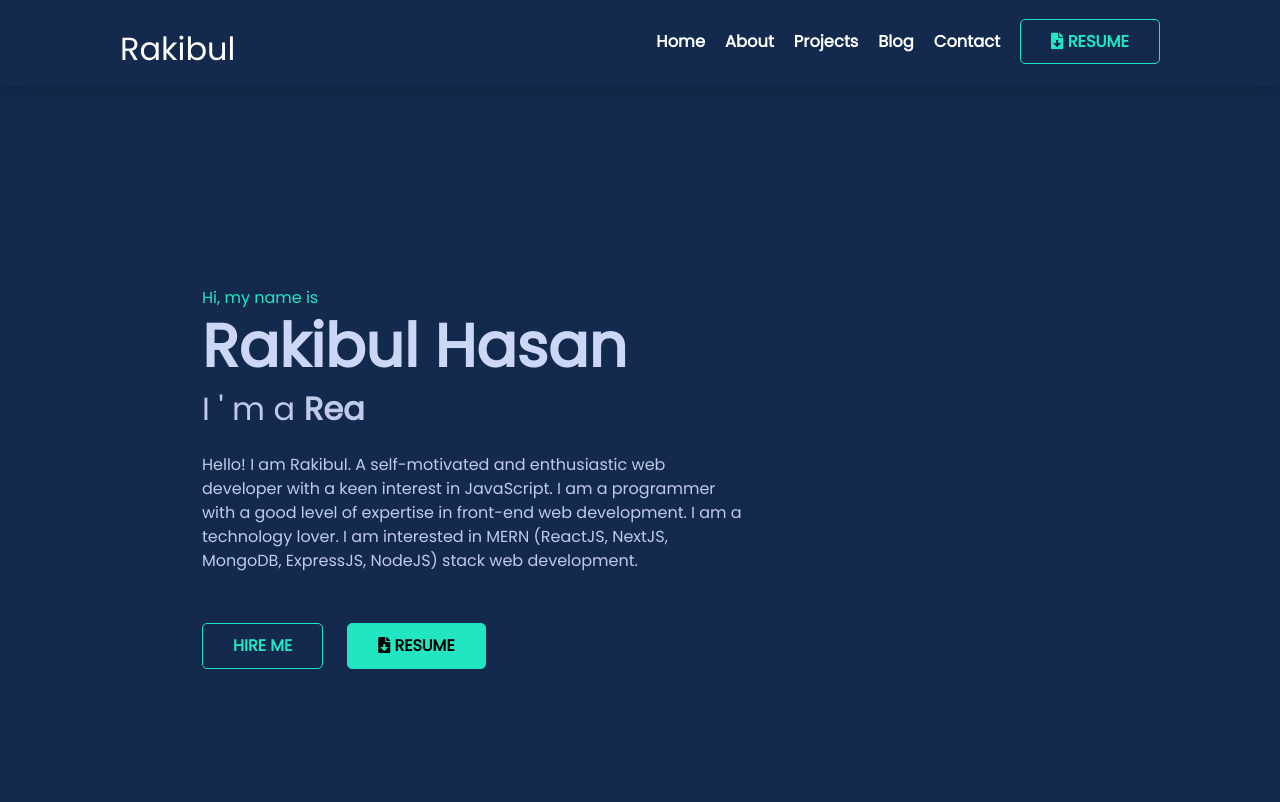
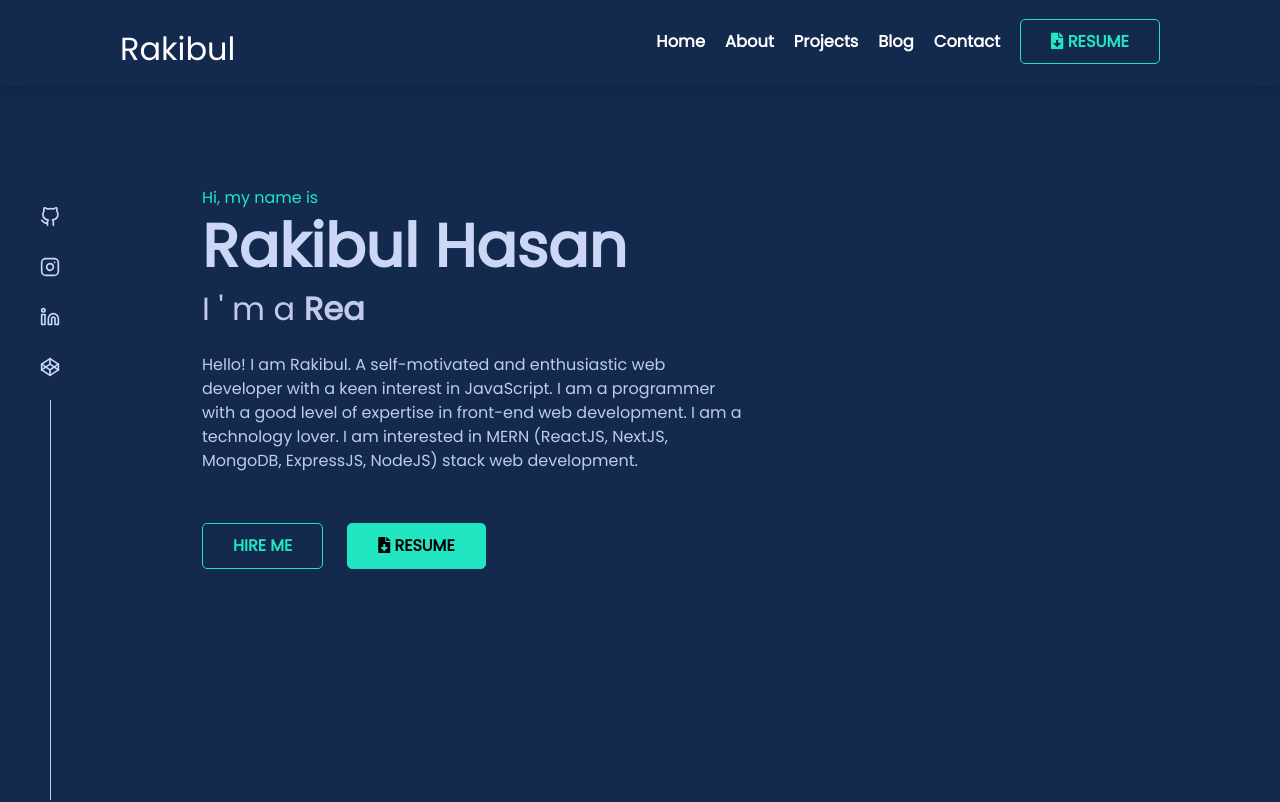
Before and after one commit to RHsanto/RH-portfolio, a React (Create React App) app: page / in a window 1280 px wide. Shown: the top 802 px of the page. Built offline with nearby package versions, Linux system fonts and the light colour scheme.

Commit message:
add hover animation

```diff
--- a/src/components/Home/About/About.js
+++ b/src/components/Home/About/About.js
@@ -1,12 +1,12 @@
+/* eslint-disable jsx-a11y/anchor-has-content */
 import React from 'react';
 import profile from '../../../image/profile.png'
+import { FiGithub ,FiInstagram,FiLinkedin,FiCodepen} from "react-icons/fi";
+
 const About = () => {
   return (
     <div className='container '>
-      <div  data-aos="fade-left"
-     data-aos-anchor="#example-anchor"
-     data-aos-offset="500"
-     data-aos-duration="500" className="row  my-container about g-4">
+      <div className="row  my-container about g-4">
         <div className="col-lg-6 about-info">
           <h3 className='title '>About me</h3>
          <p className='mt-4'>Hello! My name is Rakibul and I enjoy creating things on the internet.
@@ -33,6 +33,12 @@ const About = () => {
          <div className="about-border"></div>
         </div>
       </div>
+      <div className="side-link d-none d-lg-block">
+       <li><a href="https://github.com/RHsanto"><FiGithub/></a> </li>
+       <li> <a href="https://www.instagram.com/rakibul_hasan008/"><FiInstagram/></a></li>
+       <li><a href="https://www.linkedin.com/in/rakibul-hasan-santo/"><FiLinkedin/></a></li>
+       <li> <a href="https://codepen.io/santo-rh"><FiCodepen/></a></li>
+      </div>
     </div>
   );
 };
--- a/src/components/Home/Banner.js
+++ b/src/components/Home/Banner.js
@@ -5,9 +5,7 @@ import Lafalafi from './Lafalafi';
 const Banner = () => {
   return (
  <div className='container '>
- <div  data-aos="fade-right"
-     data-aos-offset="300"
-     data-aos-easing="ease-in-sine" className="row">
+ <div className="row">
    <div className="introduce text-light col-lg-6 my-container">
    <div className='hi'>Hi, my name is</div>
 <h1 className='name'>Rakibul Hasan</h1>
@@ -28,7 +26,8 @@ const Banner = () => {
 
  </div>
 
-   </div>
+  </div>
+
   );
 };
 
--- a/src/components/Home/Home.css
+++ b/src/components/Home/Home.css
@@ -1,11 +1,36 @@
 body{
   font-family: 'Poppins', sans-serif;
   background-color: #132a4e;
+  position: relative;
 }
 a{
   text-decoration: none;
 }
-
+.side-link {
+  list-style: none;
+  font-size: 20px;
+  position: fixed;
+  bottom: 0px;
+  left: 40px;
+   right: auto;
+}
+.side-link li{
+margin-bottom: 20px;
+}
+.side-link li a{
+  color: #CCD6F6;
+}
+.side-link li a:hover{
+  color: #21E6C1
+}
+.side-link::after{
+  content: "";
+  display: block;
+  width: 1px;
+  height: 400px;
+  margin: 0px auto;
+  background-color: #C1CAEA;
+}
 .my-container{
   margin-left: 120px;
 }
@@ -44,8 +69,8 @@ color: #21E6C1 !important;
 }
 /* banner css */
 .introduce{
- margin-top: 200px;
- margin-bottom: 150px;
+ margin-top: 100px;
+ margin-bottom: 100px;
 }
 .introduce h1{
   font-size: 60px;
--- a/src/components/Projects/Projects.css
+++ b/src/components/Projects/Projects.css
@@ -2,7 +2,6 @@
   width: 580px;
   object-fit: cover;
   height: 362px;
-
 }
 .project{
   margin-bottom: 200px;
--- a/src/components/Projects/Projects.js
+++ b/src/components/Projects/Projects.js
@@ -2,7 +2,7 @@
 import React from 'react';
 import project1 from '../../image/project-1.png'
 import project3 from '../../image/project-3.png'
-import project2 from '../../image/1650102468052.png'
+import project2 from '../../image/s.PNG'
 import './Projects.css'
 import { AiOutlineGithub } from "react-icons/ai";
 import { HiOutlineExternalLink } from "react-icons/hi";
```
Also changed, not shown: src/image/s.PNG (added).
